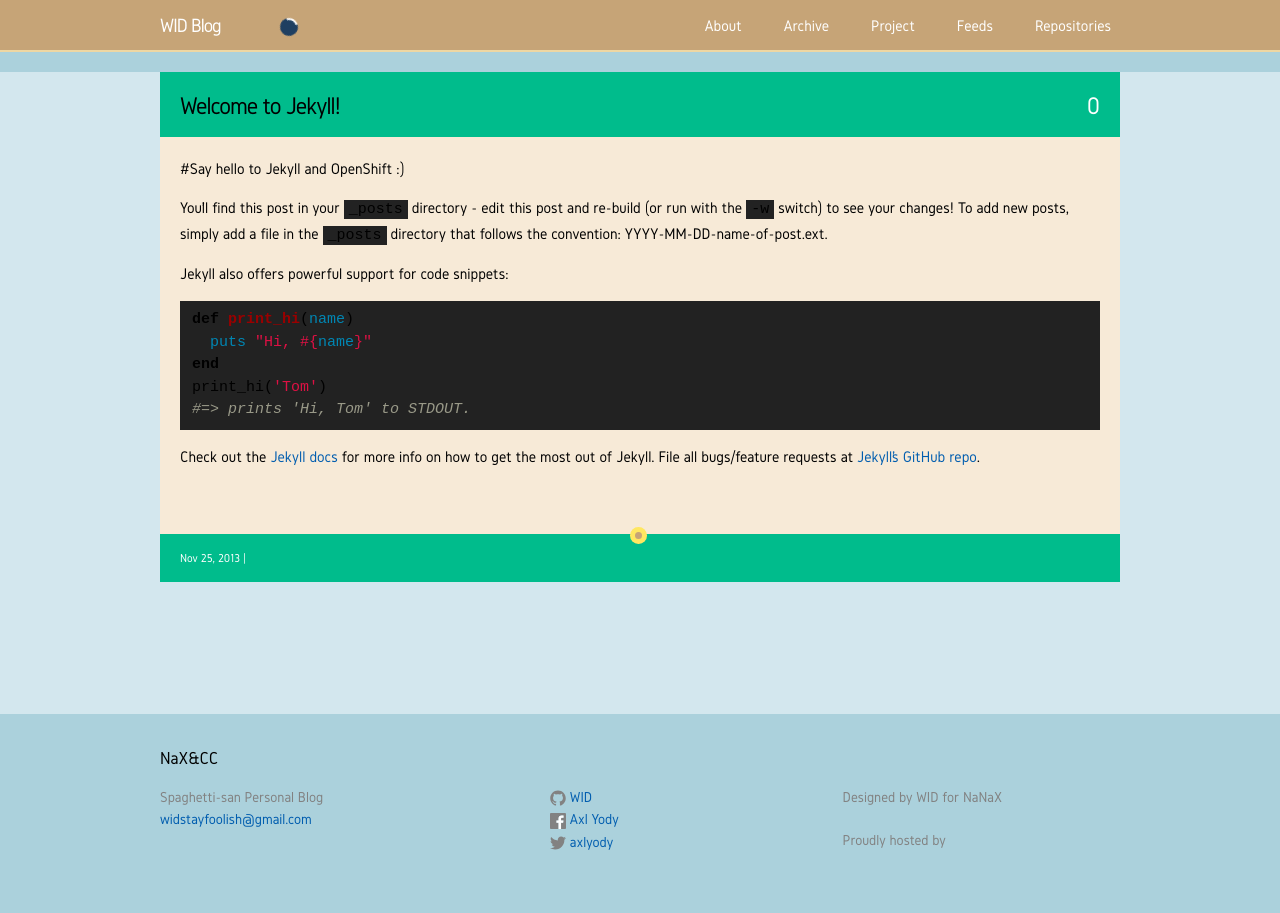
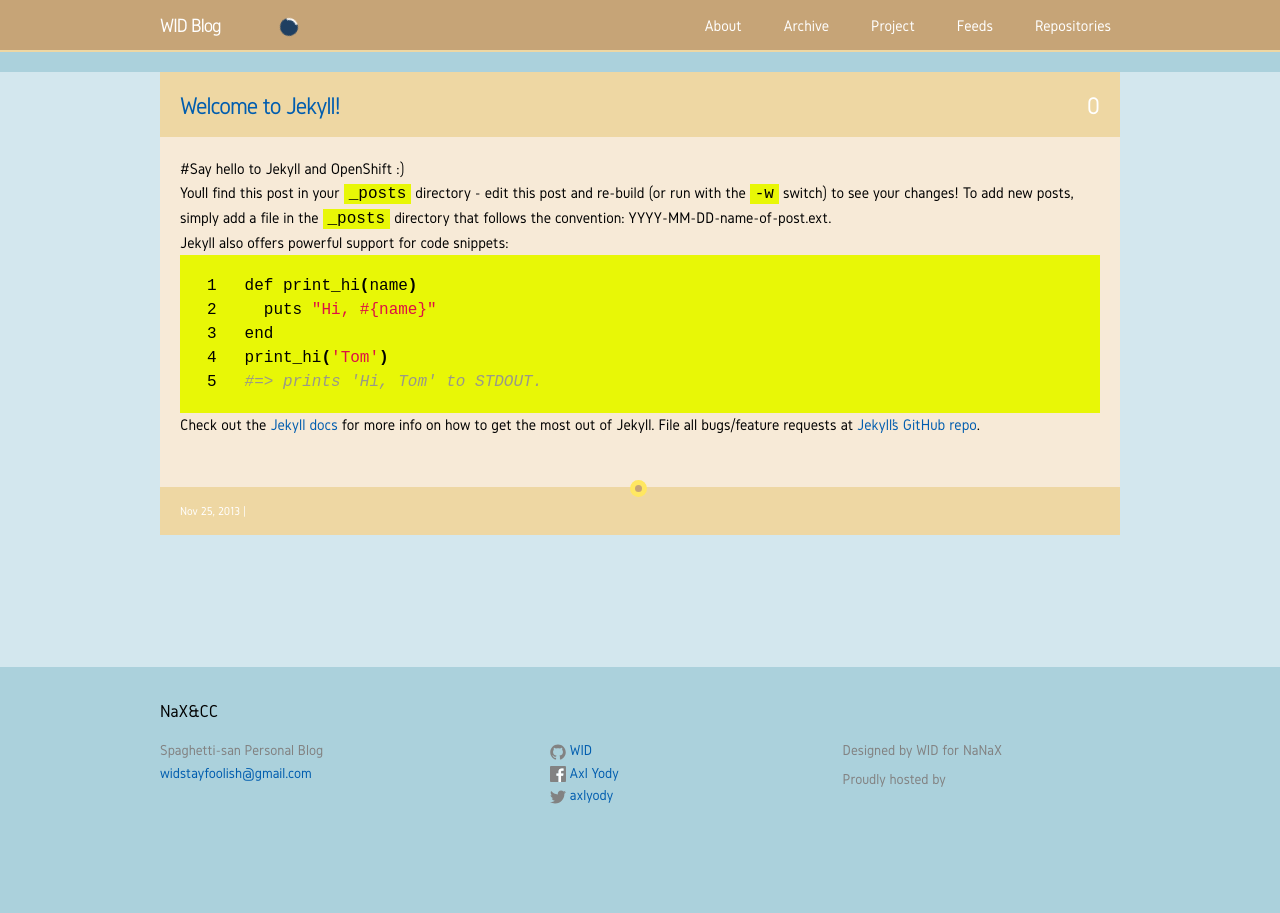
Before and after one commit to Wid-Mimosa/Wid-Mimosa.github.io, a Jekyll site: the page built from _posts/2013-11-25-welcome-to-jekyll.markdown, in a window 1280 px wide. Built offline with Jekyll 4.4.1, drawn with Linux system fonts in a browser that asks for light colours; nearby versions of some CDN libraries; comment, search, counter and statistics services are not loaded; a style sheet for code colours, icons or effects is not loaded.

Commit message:
3/27/2016

```diff
--- a/_config.yml
+++ b/_config.yml
@@ -26,7 +26,9 @@
 paginate: 5
 paginate_path: "page/:num"
 # Build settings
-markdown: kramdown
+kramdown:
+  input: GFM
+highlight: pygments
 
 # Archive
 jekyll-archives:
--- a/_includes/head.html
+++ b/_includes/head.html
@@ -14,4 +14,5 @@
   <link href="//cdnjs.cloudflare.com/ajax/libs/octicons/3.4.1/octicons.min.css" rel="stylesheet">
   <link rel="canonical" href="{{ page.url | replace:'index.html','' | prepend: site.baseurl | prepend: site.url }}">
   <link rel="alternate" type="application/rss+xml" title="{{ site.title }}" href="{{ "/feed.xml" | prepend: site.baseurl | prepend: site.url }}">
+  <link rel="stylesheet" href="/assets/css/pygments.css">
 </head>
--- a/_layouts/post.html
+++ b/_layouts/post.html
@@ -59,7 +59,7 @@
 </div>
 
 
-  <p class="post-meta" style="    background: #00bc8c;
+  <p class="post-meta" style="    background: #EED7A3;
     padding: 15px 0px 15px 20px;"><time datetime="{{ page.date | date_to_xmlschema }}" itemprop="datePublished"><i class="typcn typcn-calendar-outline"></i> {{ page.date | date: "%b %-d, %Y" }}</time>{% if page.author %} • <span itemprop="author" itemscope itemtype="http://schema.org/Person"><span itemprop="name">{{ page.author }}</span></span>{% endif %}
     |{% if post %}
     {% assign tags = post.tags %}
--- a/_posts/2013-11-25-welcome-to-jekyll.markdown
+++ b/_posts/2013-11-25-welcome-to-jekyll.markdown
@@ -12,7 +12,7 @@
 
 Jekyll also offers powerful support for code snippets:
 
-{% highlight ruby %}
+{% highlight bash linenos %}
 def print_hi(name)
   puts "Hi, #{name}"
 end
--- a/assets/css/alternative.css
+++ b/assets/css/alternative.css
@@ -25,7 +25,7 @@
 
 body {
     font: 400 16px/1.5 gidole;
-    color: #000;
+    color: hsl(0, 0%, 0%);
     background-color: #ABD1DC;
     -webkit-text-size-adjust: 100%;
     -webkit-font-feature-settings: "kern" 1;
@@ -33,7 +33,7 @@
     -o-font-feature-settings: "kern" 1;
     font-feature-settings: "kern" 1;
     font-kerning: normal;
-}
+}7
 
 h1,
 h2,
@@ -106,8 +106,9 @@
 
 pre,
 code {
+    color:
     font-size: 15px;
-    background-color: #222;
+    background-color: #E8F706;
 }
 
 code {
@@ -476,14 +477,15 @@
 }
 
 .inpost-header {
-    background: #00bc8c;
+    background: #EED7A3;
     padding: 15px 20px 20px 20px;
     height: 30px;
 }
 .inpost-title {
-        font-size: 25px;
+    font-size: 25px;
     letter-spacing: -1px;
     float: left;
+    color: #005DAF;
 }
 .comment-postingatas {
     position: relative;
```
